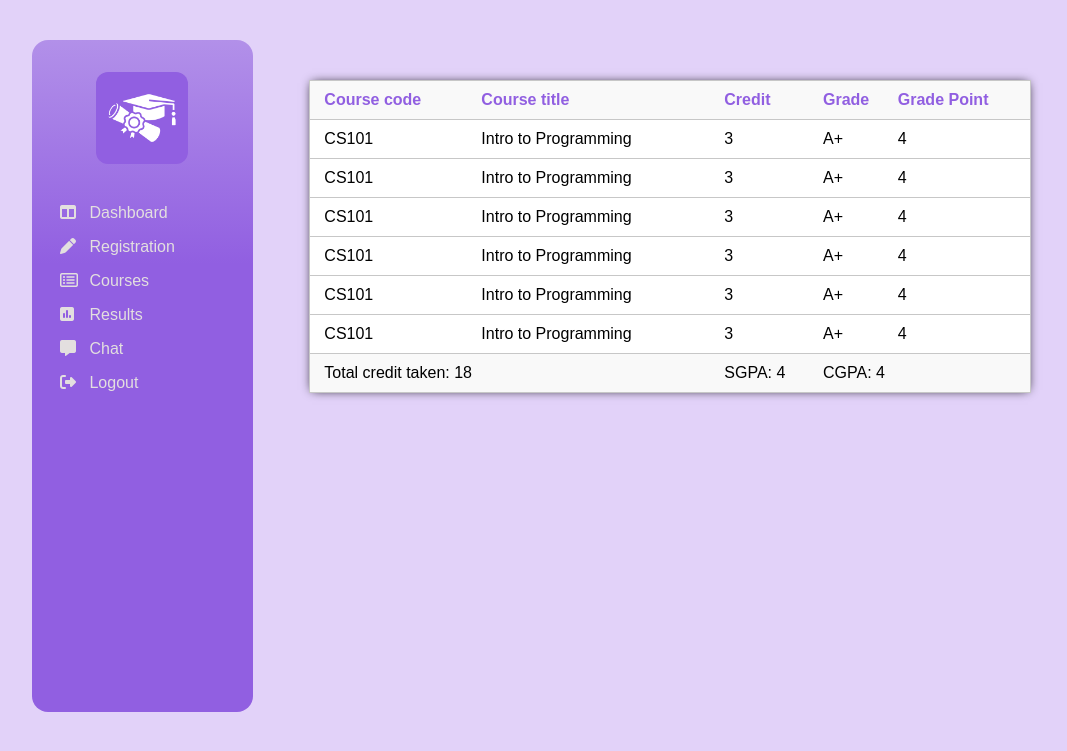
After one commit to mussie-alemayehu/student-portal, a PHP site: page /index.php in a window 1280 px wide. The commit adds this page. Shown: the top 751 px of the page, without its empty margins (6-1073 px from the left). Run offline with PHP 8.4, Linux system fonts and the light colour scheme; some libraries are stand-ins or nearby versions.

Commit message:
switch to php files

```diff
--- a/dashboard/styles/main-contents-styles.css
+++ b/dashboard/styles/main-contents-styles.css
@@ -65,7 +65,7 @@ p.date-time {
     top: 50px;
     border-radius: 50%;
     padding: 10px;
-    background-color: #E2D2F9
+    background-color: #E2D2F9;
 }
 
 .profile-info > p > .info {
--- a/results/index.html
+++ b/results/index.php
@@ -20,51 +20,10 @@
 </head>
 
 <body>
-    <div class="side-nav">
-        <img src="../education-hat.png" alt="Education hat">
-        <div class="nav-item">
-            <a href="">
-                <i class="nav-icon fa-solid fa-table-columns"></i>
-                Dashboard
-            </a>
-        </div>
-
-        <div class="nav-item">
-            <a href="">
-                <i class="nav-icon fa-solid fa-pen"></i>
-                Registration
-            </a>
-        </div>
-
-        <div class="nav-item">
-            <a href="">
-                <i class="nav-icon fa-regular fa-rectangle-list"></i>
-                Courses
-            </a>
-        </div>
-
-        <div class="nav-item">
-            <a href="">
-                <i class="nav-icon fa-solid fa-square-poll-vertical"></i>
-                Results
-            </a>
-        </div>
-
-        <div class="nav-item">
-            <a href="">
-                <i class="nav-icon fa-solid fa-message"></i>
-                Chat
-            </a>
-        </div>
-
-        <div class="nav-item">
-            <a href="">
-                <i class="nav-icon fa-solid fa-right-from-bracket"></i>
-                Logout
-            </a>
-        </div>
-    </div>
-
+    <?php
+        // include the side navigation bar
+        include("../side-nav.php");
+    ?>
     <div class="results">
         <table cell-spacing="0">
             <thead >
--- /dev/null
+++ b/side-nav.php
@@ -0,0 +1,44 @@
+<div class="side-nav">
+    <img src="../education-hat.png" alt="Education hat">
+    <div class="nav-item">
+        <a href="">
+            <i class="nav-icon fa-solid fa-table-columns"></i>
+            Dashboard
+        </a>
+    </div>
+
+    <div class="nav-item">
+        <a href="">
+            <i class="nav-icon fa-solid fa-pen"></i>
+            Registration
+        </a>
+    </div>
+
+    <div class="nav-item">
+        <a href="">
+            <i class="nav-icon fa-regular fa-rectangle-list"></i>
+            Courses
+        </a>
+    </div>
+
+    <div class="nav-item">
+        <a href="">
+            <i class="nav-icon fa-solid fa-square-poll-vertical"></i>
+            Results
+        </a>
+    </div>
+
+    <div class="nav-item">
+        <a href="">
+            <i class="nav-icon fa-solid fa-message"></i>
+            Chat
+        </a>
+    </div>
+
+    <div class="nav-item">
+        <a href="">
+            <i class="nav-icon fa-solid fa-right-from-bracket"></i>
+            Logout
+        </a>
+    </div>
+</div>
```
Also changed, not shown: courses/index.php (renamed from courses/index.html, +4 -45 lines), dashboard/index.php (renamed from dashboard/index.html, +4 -45 lines).
